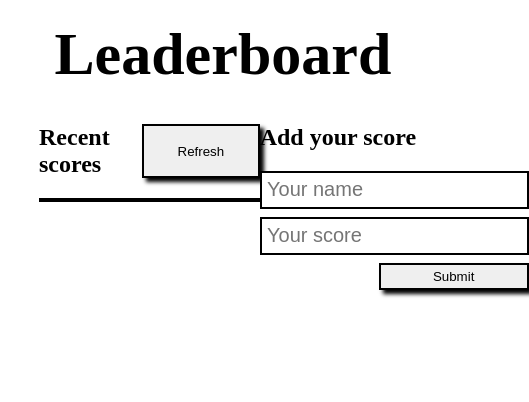
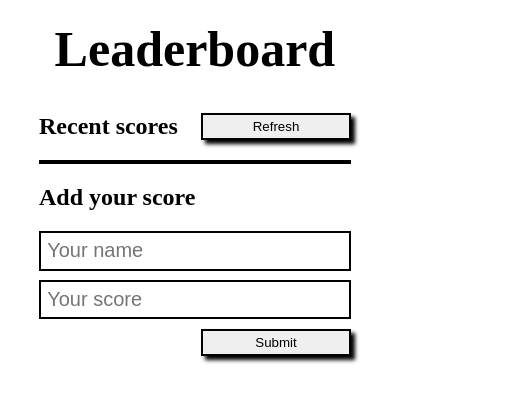
Before and after one commit to shubhambhoyar077/leaderboard, a website built with webpack: page src/index.html in a window 390 px wide. Shown: the whole page, 529 px wide, since content can reach past the window. Built offline with nearby package versions, Linux system fonts and the light colour scheme; no server answers.

Commit message:
Fix  width for mobile view

```diff
--- a/src/css/style.css
+++ b/src/css/style.css
@@ -18,28 +18,23 @@ button {
   display: flex;
   flex-direction: column;
   align-items: center;
-
-  /* justify-content: center; */
-
-  /* min-height: 100vh; */
+  justify-content: center;
   padding: 10%;
   padding-top: 5%;
 }
 
 .container {
   display: flex;
-
-  /* flex-direction: column; */
+  flex-direction: column;
+  align-items: center;
   justify-content: space-between;
   width: 100%;
   max-width: 1100px;
-
-  /* padding: 5%; */
 }
 
 .title {
   align-self: flex-start;
-  font-size: 60px;
+  font-size: 50px;
   margin-left: 5%;
   margin-bottom: 5%;
   width: 100%;
@@ -66,7 +61,7 @@ button {
 .score-form {
   display: flex;
   flex-direction: column;
-  width: 450px;
+  width: 100%;
 }
 
 .form-input {
@@ -87,7 +82,7 @@ button {
 }
 
 .scores-board {
-  width: 550px;
+  width: 100%;
 }
 
 .score-board-top {
```
